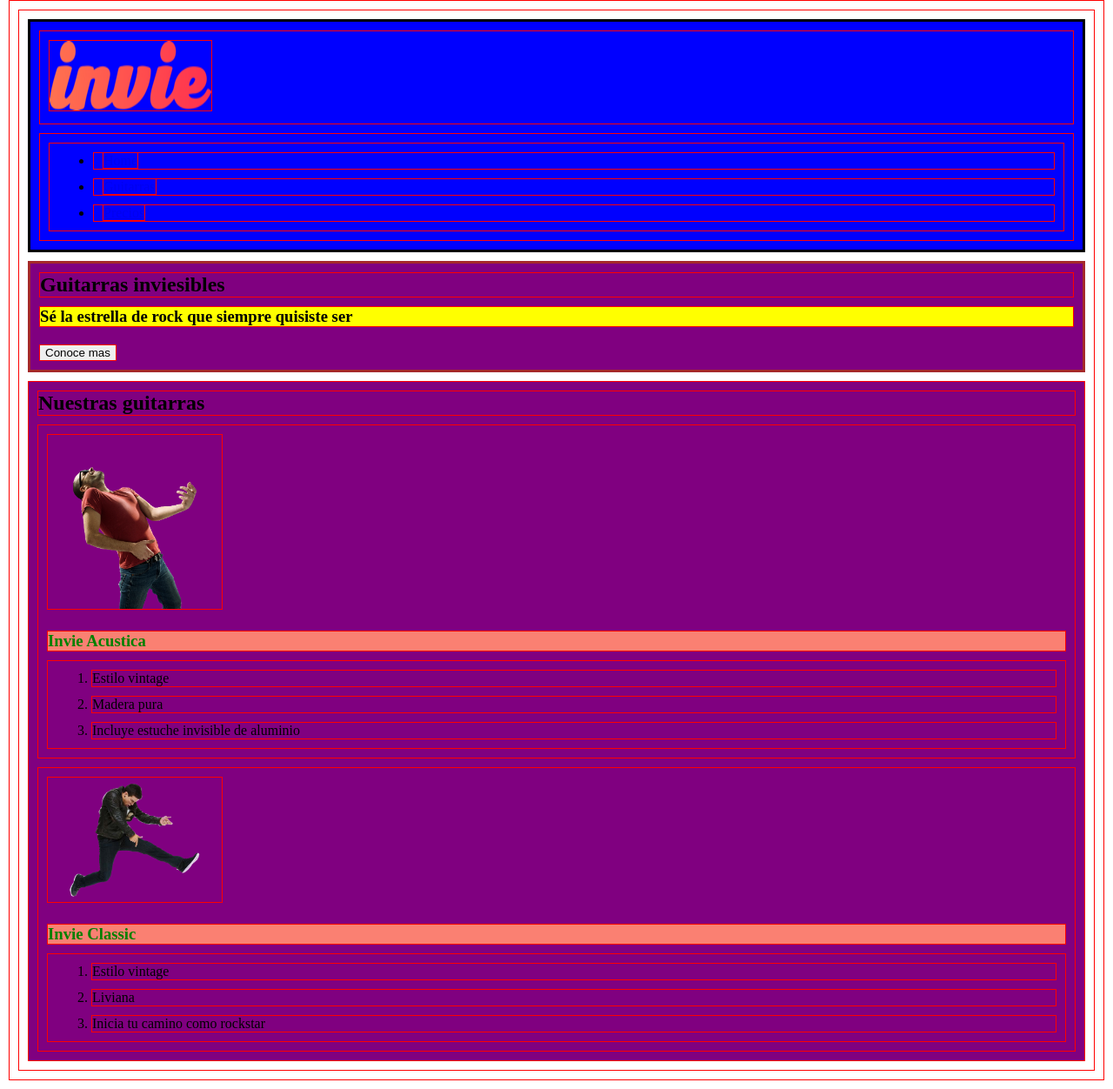
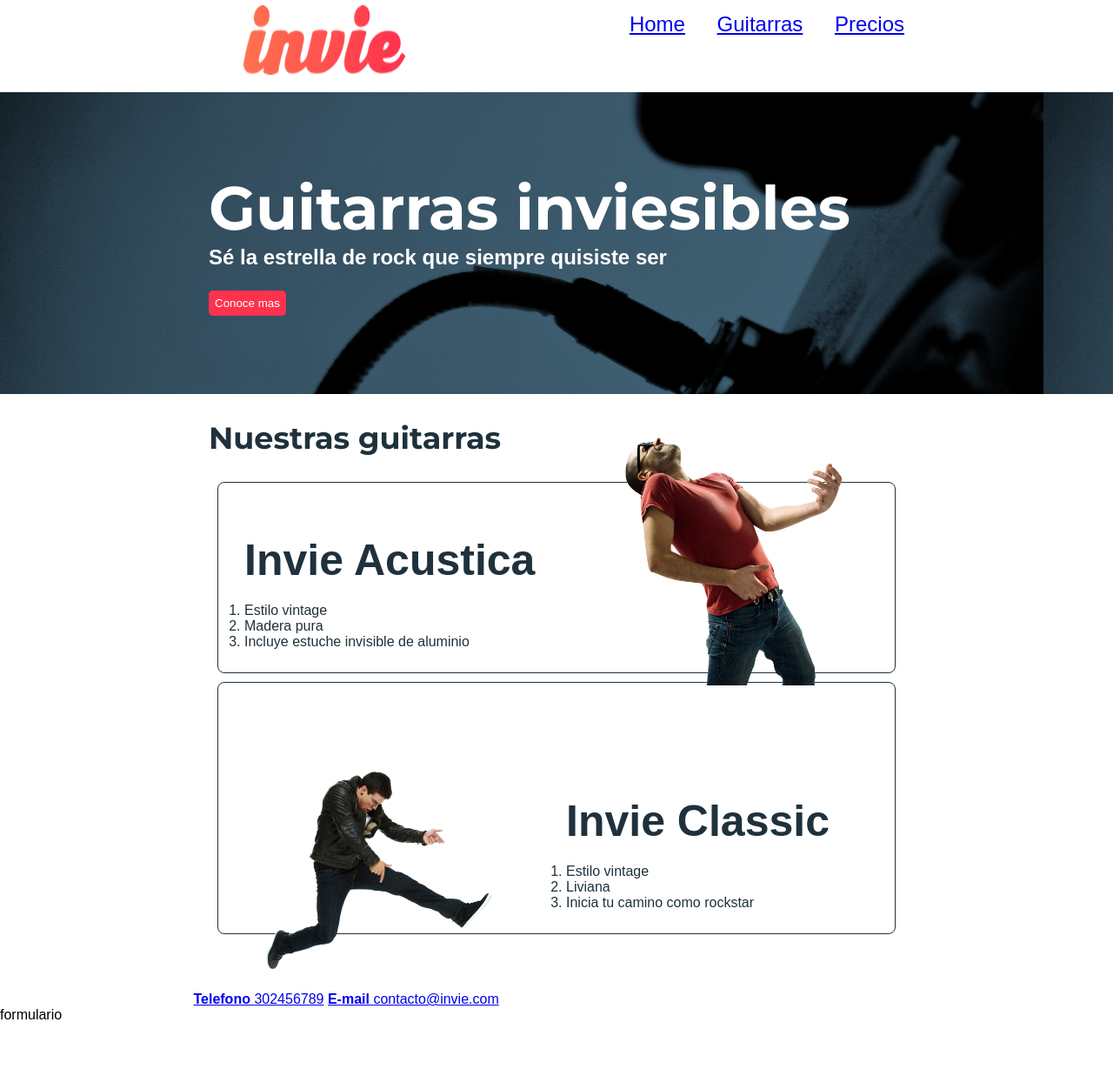
Before and after one commit to carlosdummy14/inviepractice, a plain HTML site: page index.html in a window 1280 px wide. Shown: the part 10-1262 px from the top of the page at 87% size. After the commit the page ends 1186 px from the top, so only its background shows below. Drawn offline with Linux system fonts and the light colour scheme; a web font is replaced by a local one.

Commit message:
Agregando estilos CSS

```diff
--- a/css/invie.css
+++ b/css/invie.css
@@ -1,47 +1,115 @@
-/*tipo de selector{
-	propiedad: valor;
-	propiedad-2: valor;
+/* * {
+   width: tamaño;
+   height: tamaño;
+   padding: 10px;
+   margin: 10px;
+   border: 2px solid red;
 }*/
-/*selector universal*/
-*{
-	border: 1px solid red;
-	margin: 10px;
-}
-/*selector de etiqueta*/
-header{
-	background: blue;
+
+body {
+   font-family: 'Allerta', sans-serif;
+   margin: 0;
 }
 
-section{
-	background: purple;
+.titulo {
+   font-family: 'Montserrat', sans-serif;
+   font-size: 70px;
+   margin-bottom: 0;
+   margin-top: 70px;
 }
 
-/*selector descendente*/
-
-article h3{
-	color: green;
-}
-
-/*selectores de clase*/
-
 .title-a {
-	background: yellow;
+   font-size: 24px;
+   margin-top: 0;
 }
 
 .title-b {
-	background: salmon;
+   font-size: 50px;
+   margin-bottom: 20px;
 }
 
-/*selector de id*/
-
-#header {
-	border: 3px solid black;
+.guitarras {
+   color: #1F313C;
 }
 
-#portada {
-	border: 3px solid orange;
+.guitarras h2 {
+   font-family: 'Montserrat', sans-serif;
+   font-size: 35px;
 }
 
-#guitarras {
-	border: 3px solid brown;
+.portada {
+   background-image: url('../img/background.png');
+   color: white;
+   padding: 20px;
 }
+
+.portada button {
+   margin-bottom: 70px;
+}
+
+.menu {
+   font-size: 24px;
+   display: inline-block;
+   position: absolute;
+   right: 0;
+}
+
+.menu li {
+   display: inline-block;
+   margin-left: 30px;
+}
+
+.logotipo {
+   display: inline-block;
+}
+
+.header {
+   position: relative;
+}
+
+.contenedor {
+   width: 800px;
+   margin: auto;
+}
+
+.guitarra {
+   margin: 10px;
+   padding: 10px;
+   /*overflow: hidden;*/
+   border: 1px solid #1F313C;
+   border-radius: 8px;
+}
+
+.guitarra ol {
+   padding: 0;
+}
+
+.derecha {
+   float: right;
+   position: relative;
+   top: -127px;
+}
+
+.izquierda {
+   float: left;
+   position: relative;
+   top: 80px;
+}
+
+.contenedor-guitarra-a {
+   margin-right: 370px;
+   padding-left: 20px
+ }
+
+.contenedor-guitarra-b {
+   margin-left: 370px;
+   padding-left: 20px
+}
+
+button {
+   border-radius: 5px;
+   border: none;
+   background: #fd324e;
+   color: white;
+   padding: 7px;
+}
--- a/index.html
+++ b/index.html
@@ -3,14 +3,15 @@
    <head>
       <title>Invie - tus mejores guitarras!!</title>
       <meta charset="utf-8">
+      <link href="https://fonts.googleapis.com/css?family=Montserrat:400,700|Allerta" rel="stylesheet">
       <link rel="stylesheet" type="text/css" href="css/invie.css">
    </head>
    <body>
-      <header id="header"> <!-- header -->
-         <figure> <!-- logotipo -->
+      <header id="header" class="header contenedor"> <!-- header -->
+         <figure class="logotipo"> <!-- logotipo -->
             <img src="img/invie.png" width="186" height="80" alt="Invie logotipo"/>
          </figure>
-         <nav> <!-- menu -->
+         <nav class="menu"> <!-- menu -->
             <ul>
                <li>
                   <a href="index.html">Home</a>
@@ -24,31 +25,47 @@
             </ul>
          </nav>
       </header>
-      <section id="guitarras"> <!-- portada -->
-         <h1>Guitarras inviesibles</h1><!-- titulo -->
+      <section id="guitarras" class="portada"> <!-- portada -->
+         <div  class="contenedor">
+            <h1 class="titulo">Guitarras inviesibles</h1><!-- titulo -->
             <h3 class="title-a">Sé la estrella de rock que siempre quisiste ser</h3><!-- resumen -->
             <button>Conoce mas</button><!-- boton -->
+         </div>
       </section>
-      <section> <!-- guitarras -->
+      <section id="guitarras" class="guitarras contenedor"> <!-- guitarras -->
          <h2>Nuestras guitarras</h2><!-- titulo -->
-         <article><!-- guitarra 1 -->
-            <img src="img/invie-acustica.png" alt="Guitarra Invie Acustica" width="200"/>
+         <article class="guitarra"><!-- guitarra 1 -->
+            <img class="derecha" src="img/invie-acustica.png" alt="Guitarra Invie Acustica" width="350"/>
+            <div class="contenedor-guitarra-a">
                <h3 class="title-b">Invie Acustica</h3>
                <ol>
                   <li>Estilo vintage</li>
                   <li>Madera pura</li>
                   <li>Incluye estuche invisible de aluminio</li>
                </ol>
+            </div>
          </article>
-         <article><!-- guitarra 2 -->
-            <img src="img/invie-classic.png" alt="Guitarra Invie Classic" width="200"/>
+         <article class="guitarra"><!-- guitarra 2 -->
+            <img  class="izquierda" src="img/invie-classic.png" alt="Guitarra Invie Classic" width="350"/>
+            <div class="contenedor-guitarra-b">
                <h3 class="title-b">Invie Classic</h3>
                <ol>
                   <li>Estilo vintage</li>
                   <li>Liviana</li>
                   <li>Inicia tu camino como rockstar</li>
                </ol>
+            </div>
          </article>
       </section>
+      <footer class="footer">
+         <div class="contacto">
+            <img src="img/invie-white.png" alt="logotipo blanco" />
+            <a href="tel:+52302456789"><strong>Telefono</strong> <span>302456789</span></a>
+            <a href="mailto:contacto@invie.com"><strong>E-mail</strong> <span>contacto@invie.com</span></a>
+         </div>
+         <div class="formulario">
+            formulario
+         </div>
+      </footer>
    </body>
 </html>
```
Lines whose indentation alone changed are shown as unchanged.
